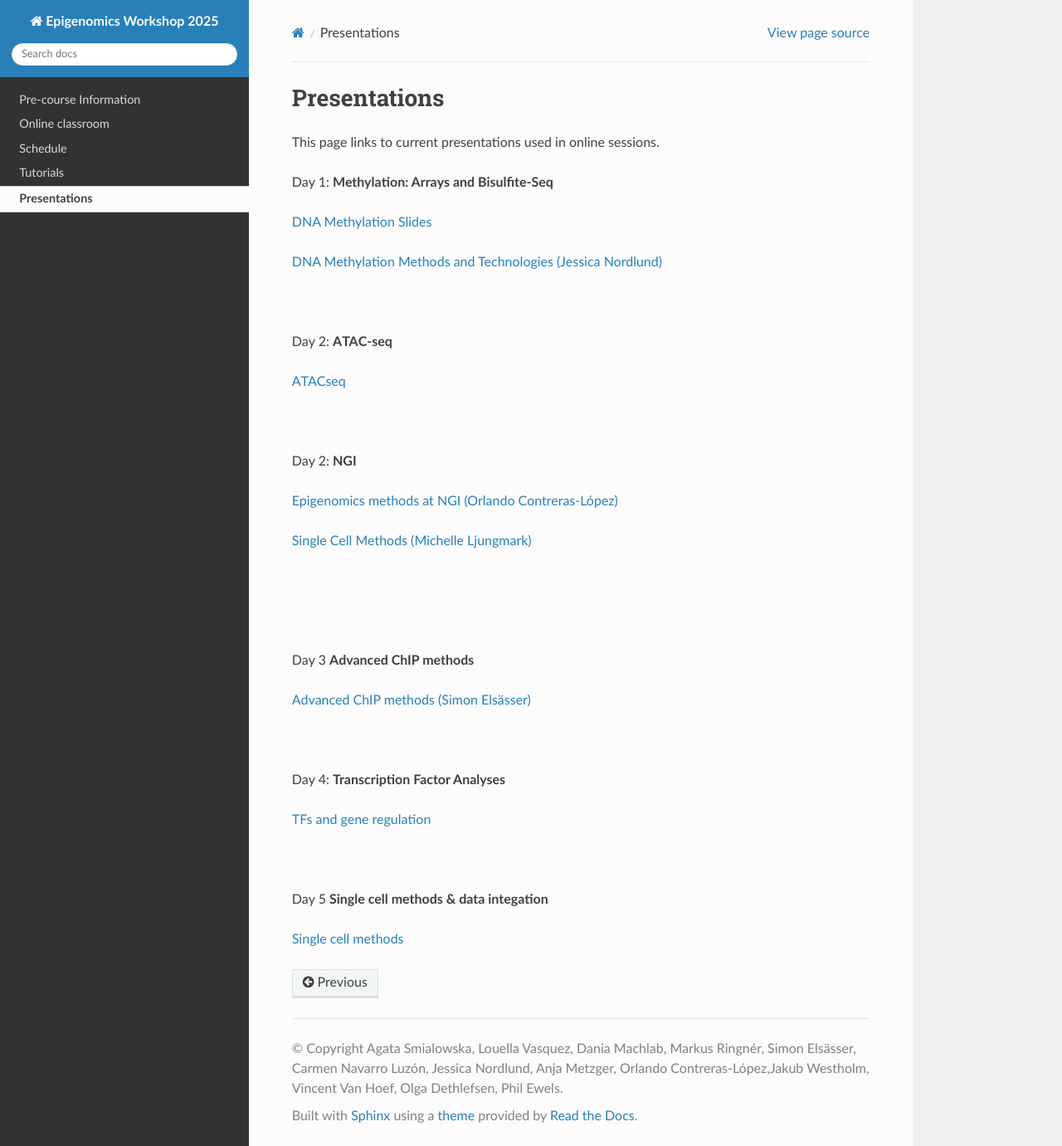
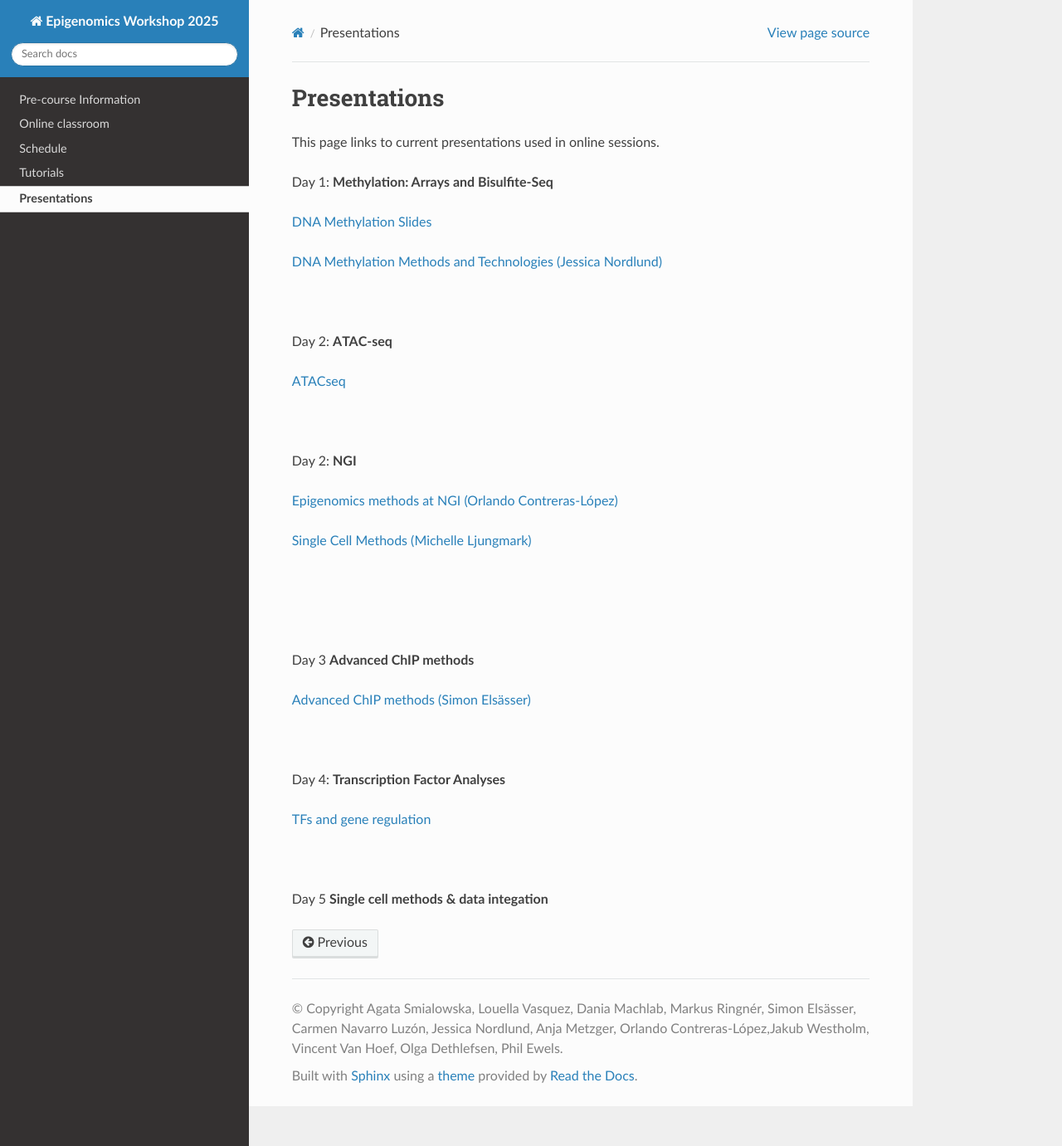
Before and after one commit to NBISweden/workshop-epigenomics-RTDs, a Sphinx documentation site: the page built from docs/content/presentations.rst, in a window 1280 px wide and 1381 px high. Shown: the whole window at 83% size. Built offline with Sphinx 7.4.7 and the Read the Docs theme 3.1.0, drawn with Linux system fonts in a browser that asks for light colours.

Commit message:
Update presentations.rst

```diff
--- a/docs/content/presentations.rst
+++ b/docs/content/presentations.rst
@@ -67,7 +67,7 @@ Day 4: **Transcription Factor Analyses**
 
 Day 5 **Single cell methods & data integation**
 
-`Single cell methods <../_static/single_cell_methods_2025.pdf>`_
+.. `Single cell methods <../_static/single_cell_methods_2025.pdf>`_
 
 .. `Integration of genomics data  <../_static/data_intergration_2025.pdf>`_
 
```
